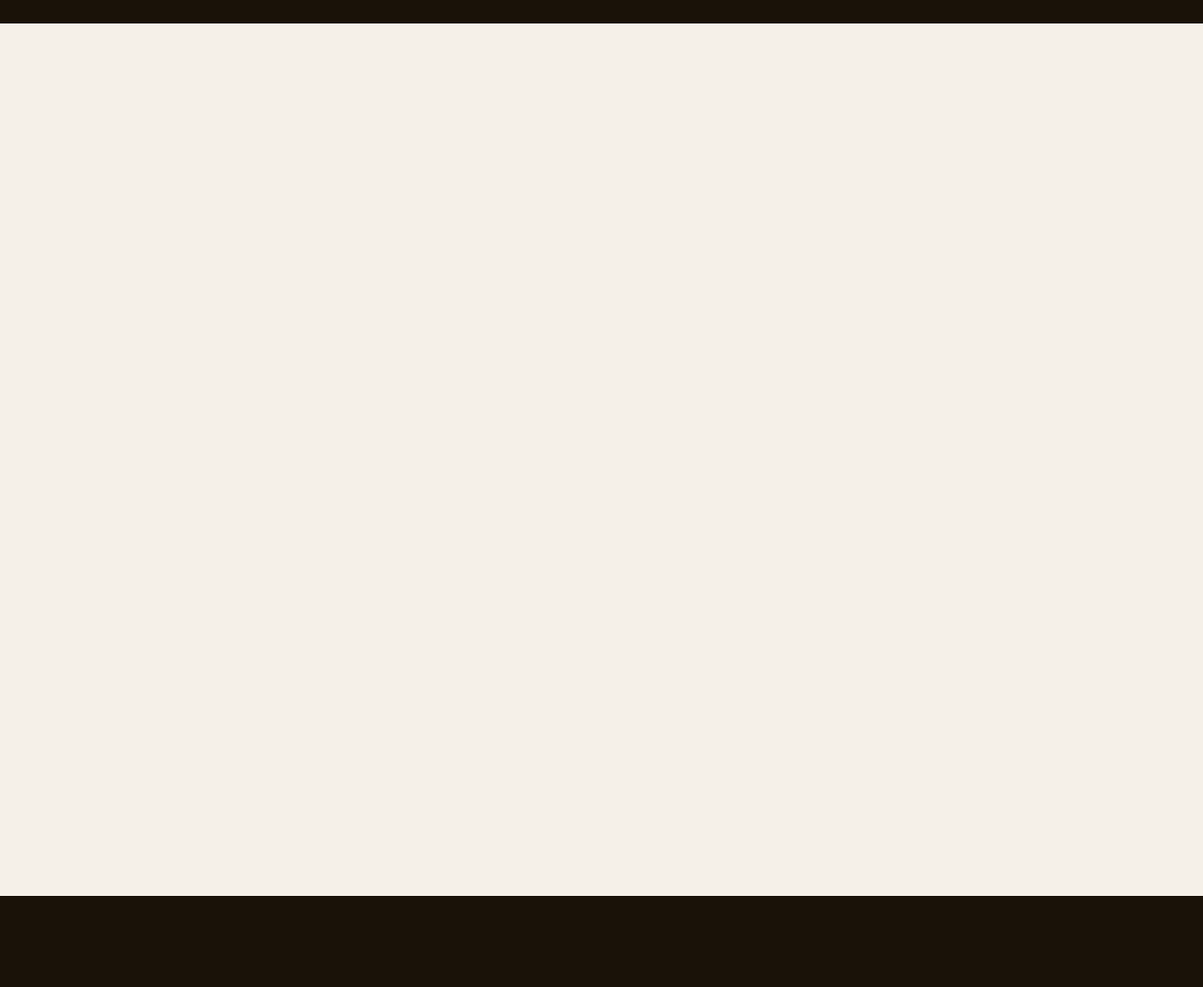
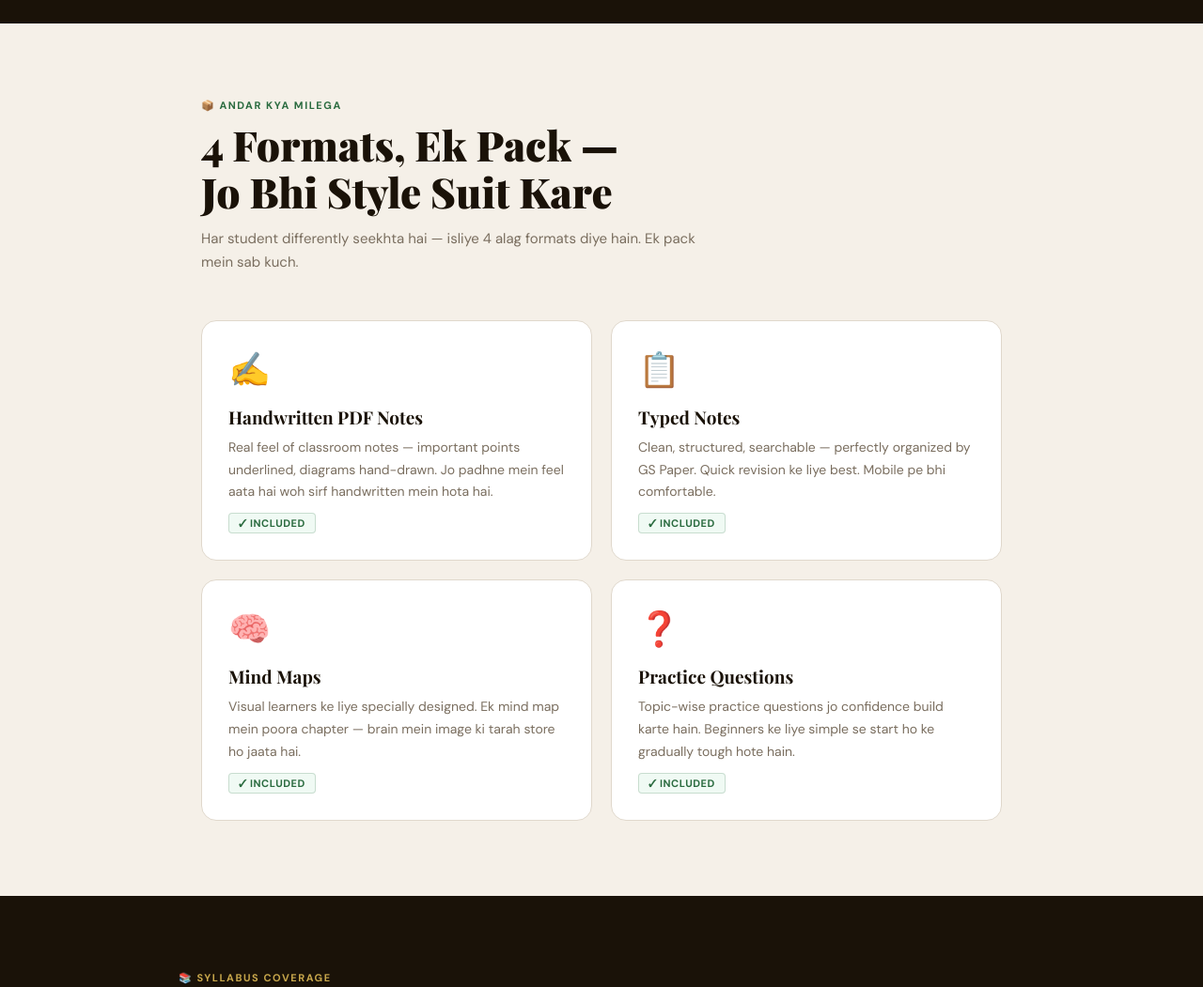
Before and after one commit to ritiksahu546/gvf-ias-academy, a plain HTML site: page index.html in a window 1280 px wide. Shown: the part 963-2014 px from the top of the page at 94% size. Drawn offline with nearby package versions, Linux system fonts and the light colour scheme.

Commit message:
Add files via upload

```diff
--- a/index.html
+++ b/index.html
@@ -769,8 +769,8 @@
 
   /* REVEAL ANIMATIONS */
   .reveal {
-    opacity: 0;
-    transform: translateY(24px);
+    opacity: 1;
+    transform: translateY(0);
     transition: opacity 0.5s ease, transform 0.5s ease;
   }
 
```
